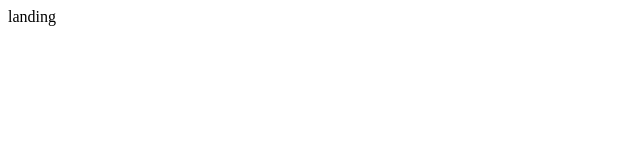
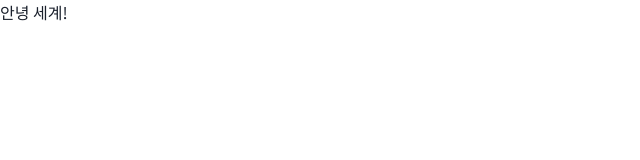
Before and after one commit to jinhodotchoi/bingo-game, a Next.js app: page / in a window 1280 px wide. Shown: the top 160 px of the page, without its empty margins (0-640 px from the left). Built offline with nearby package versions, Linux system fonts and the light colour scheme.

Commit message:
style setting

```diff
--- a/package.json
+++ b/package.json
@@ -9,12 +9,16 @@
     "lint": "next lint"
   },
   "dependencies": {
+    "@chakra-ui/react": "^2.6.1",
+    "@emotion/react": "^11.11.0",
+    "@emotion/styled": "^11.11.0",
     "@next/font": "13.4.4",
     "@types/node": "20.2.5",
     "@types/react": "18.2.7",
     "@types/react-dom": "18.2.4",
     "eslint": "8.41.0",
     "eslint-config-next": "13.4.4",
+    "framer-motion": "^10.12.16",
     "next": "13.4.4",
     "react": "18.2.0",
     "react-dom": "18.2.0",
--- a/src/pages/_app.tsx
+++ b/src/pages/_app.tsx
@@ -1,5 +1,18 @@
-import type { AppProps } from 'next/app'
+import type { AppProps } from "next/app";
+import { ChakraProvider } from "@chakra-ui/react";
+import { Noto_Sans_KR } from "@next/font/google";
+
+const notoSansKR = Noto_Sans_KR({
+  weight: ["300", "400", "700", "900"],
+  subsets: ["latin"],
+});
 
 export default function App({ Component, pageProps }: AppProps) {
-  return <Component {...pageProps} />
+  return (
+    <ChakraProvider>
+      <main className={notoSansKR.className}>
+        <Component {...pageProps} />
+      </main>
+    </ChakraProvider>
+  );
 }
--- a/src/pages/index.tsx
+++ b/src/pages/index.tsx
@@ -1,7 +1,14 @@
-import {FC} from "react";
+import { FC } from "react";
+import { Box, Text } from "@chakra-ui/react";
 
 const Landing_Page: FC = () => {
-  return <div>landing</div>
-}
+  return (
+    <div>
+      <Box>
+        <Text>안녕 세계!</Text>
+      </Box>
+    </div>
+  );
+};
 
 export default Landing_Page;
```
Also changed, not shown: 1 other file (tests, documents, lock files or other folders).
